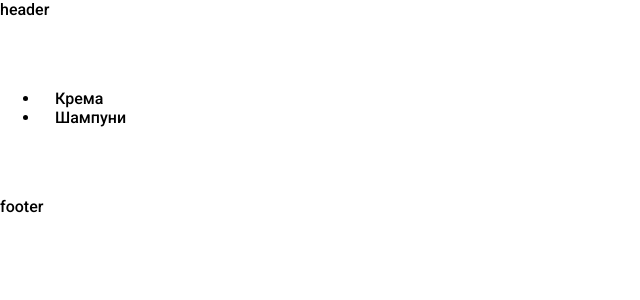
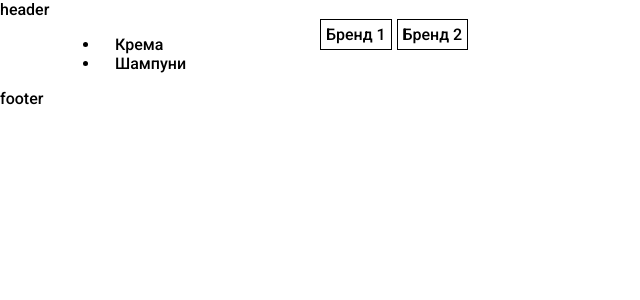
Before and after one commit to eugeneborodko/bellesa_store, a Next.js app in the folder client/: page / in a window 1280 px wide. Shown: the top 300 px of the page, without its empty margins (0-640 px from the left). Built offline with nearby package versions, Linux system fonts and the light colour scheme.

Commit message:
feat: add brands panel

```diff
--- /dev/null
+++ b/client/components/BrandsBar/BrandsBar.jsx
@@ -0,0 +1,31 @@
+import { observer } from 'mobx-react-lite'
+import { useContext } from 'react'
+import { Context } from '../../pages/_app'
+import cl from './BrandsBar.module.scss'
+
+const BrandsBar = observer(() => {
+  const { product } = useContext(Context)
+
+  const handleClick = (name) => {
+    product.setSelectedBrand(name)
+  }
+
+  return (
+    <div className={cl.brandsList}>
+      {product.brands.map(({ id, name }) => {
+        const brandClass = [cl.brand]
+        if (name === product.selectedBrand) {
+          brandClass.push(cl.active)
+        }
+
+        return (
+          <div className={brandClass.join(' ')} key={id} onClick={() => handleClick(name)}>
+            {name}
+          </div>
+        )
+      })}
+    </div>
+  )
+})
+
+export default BrandsBar
--- /dev/null
+++ b/client/components/BrandsBar/BrandsBar.module.scss
@@ -0,0 +1,23 @@
+.brandsList {
+  max-width: 900px;
+  width: 100%;
+  display: flex;
+  justify-content: flex-start;
+  align-items: center;
+  flex-wrap: wrap;
+}
+
+.brand {
+  margin: 0 5px 5px 0;
+  padding: 5px;
+  border: 1px solid black;
+
+  &:hover {
+    cursor: pointer;
+  }
+}
+
+.active {
+  color: red;
+  border: 1px solid red;
+}
--- a/client/components/NavBar/NavBar.jsx
+++ b/client/components/NavBar/NavBar.jsx
@@ -11,7 +11,7 @@ const NavBar = observer(() => {
   }
 
   return (
-    <ul className={cl.nav}>
+    <ul>
       {product.categories.map(({ id, name }) => {
         const linkClass = [cl.link]
         if (name === product.selectedCategory) {
--- a/client/components/NavBar/NavBar.module.scss
+++ b/client/components/NavBar/NavBar.module.scss
@@ -1,7 +1,3 @@
-.nav {
-  margin: 70px 0;
-}
-
 .link {
   margin: 0 15px;
 }
--- a/client/pages/index.js
+++ b/client/pages/index.js
@@ -1,10 +1,16 @@
-import Layout from "../components/Layout/Layout"
-import NavBar from "../components/NavBar/NavBar"
+import Layout from '../components/Layout/Layout'
+import NavBar from '../components/NavBar/NavBar'
+import BrandsBar from '../components/BrandsBar/BrandsBar'
 
 const HomePage = () => {
   return (
     <Layout>
-      <NavBar />
+      <div className="container">
+        <div className="catalog">
+          <NavBar />
+          <BrandsBar />
+        </div>
+      </div>
     </Layout>
   )
 }
--- a/client/store/Product.js
+++ b/client/store/Product.js
@@ -37,6 +37,7 @@ class Product {
       }
     ]
     this._selectedCategory = ''
+    this._selectedBrand = ''
     makeAutoObservable(this)
   }
 
@@ -56,6 +57,10 @@ class Product {
     this._selectedCategory = category
   }
 
+  setSelectedBrand(brand) {
+    this._selectedBrand = brand
+  }
+
   get categories() {
     return this._categories
   }
@@ -71,6 +76,10 @@ class Product {
   get selectedCategory() {
     return this._selectedCategory
   }
+
+  get selectedBrand() {
+    return this._selectedBrand
+  }
 }
 
 export default Product
--- a/client/styles/globals.scss
+++ b/client/styles/globals.scss
@@ -13,3 +13,15 @@ a {
 * {
   box-sizing: border-box;
 }
+
+.container {
+  max-width: 1200px;
+  margin: 0 auto;
+  padding: 0 20px;
+}
+
+.catalog {
+  display: flex;
+  justify-content: space-between;
+  align-items: flex-start;
+}
```
